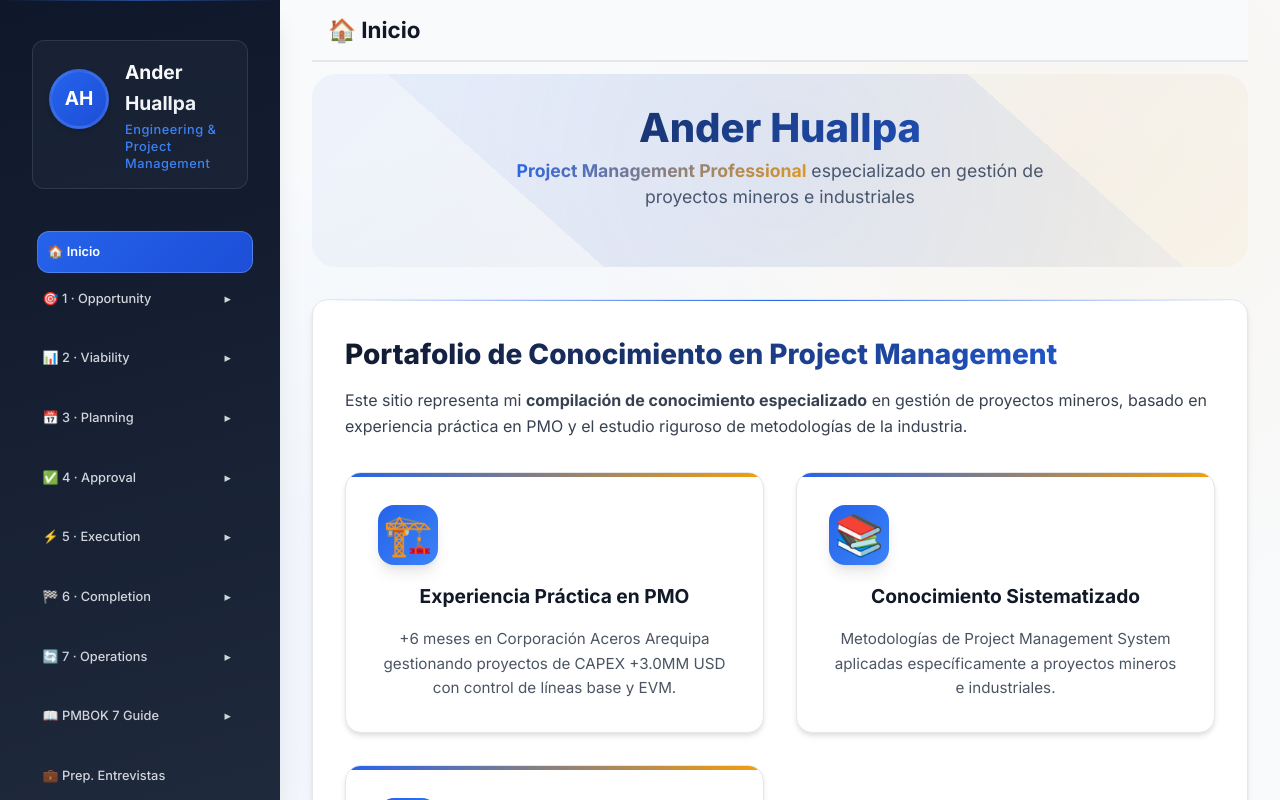
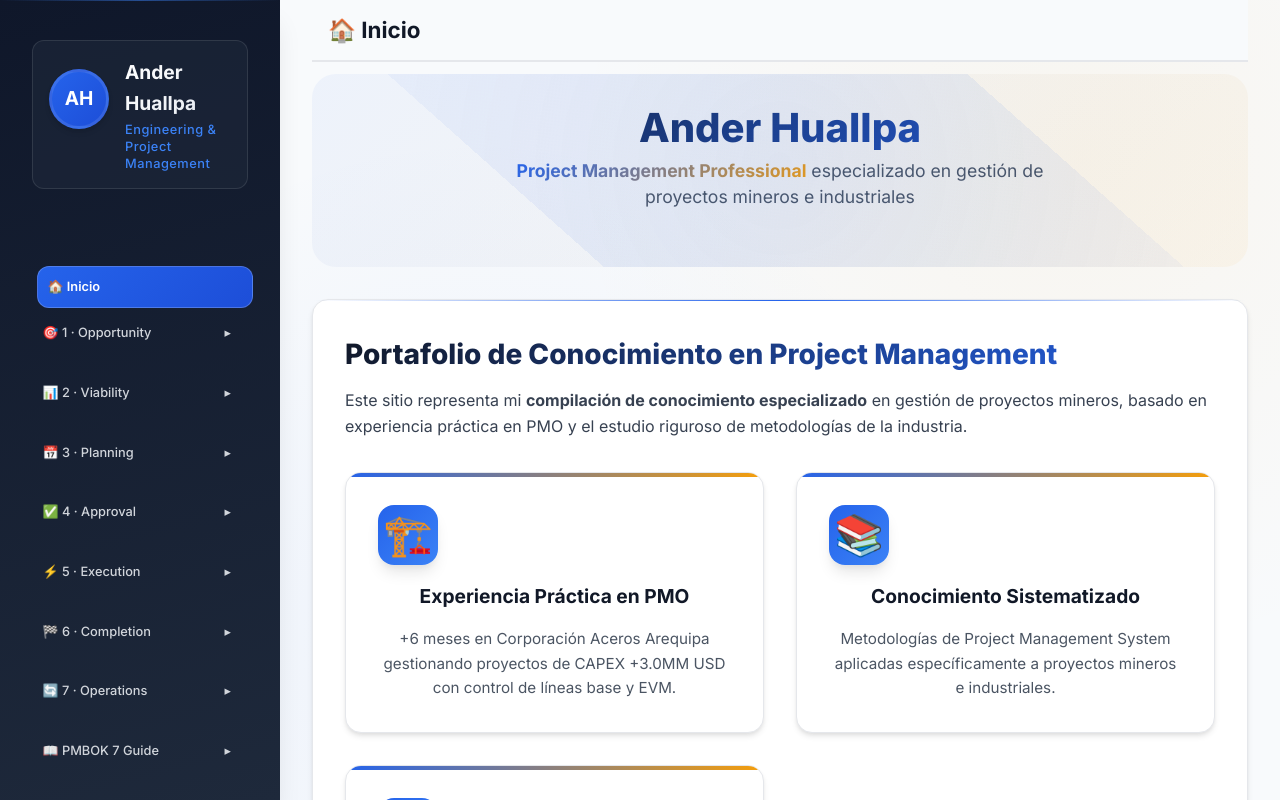
Before and after one commit to anderhc2002/project-portfolio, a plain HTML site: page index.html in a window 1280 px wide. Drawn offline with Linux system fonts and the light colour scheme.

Commit message:
Update index.html

```diff
--- a/index.html
+++ b/index.html
@@ -202,15 +202,6 @@
                             </li>
                         </ul>
                     </li>
-
-                    <!-- ENTREVISTAS -->
-                    <li>
-                        <a href="#"
-                           data-section="interview-prep.html"
-                           onclick="loadSection('interview-prep.html'); return false;">
-                            💼 Prep. Entrevistas
-                        </a>
-                    </li>
                 </ul>
             </nav>
         </aside>
```
